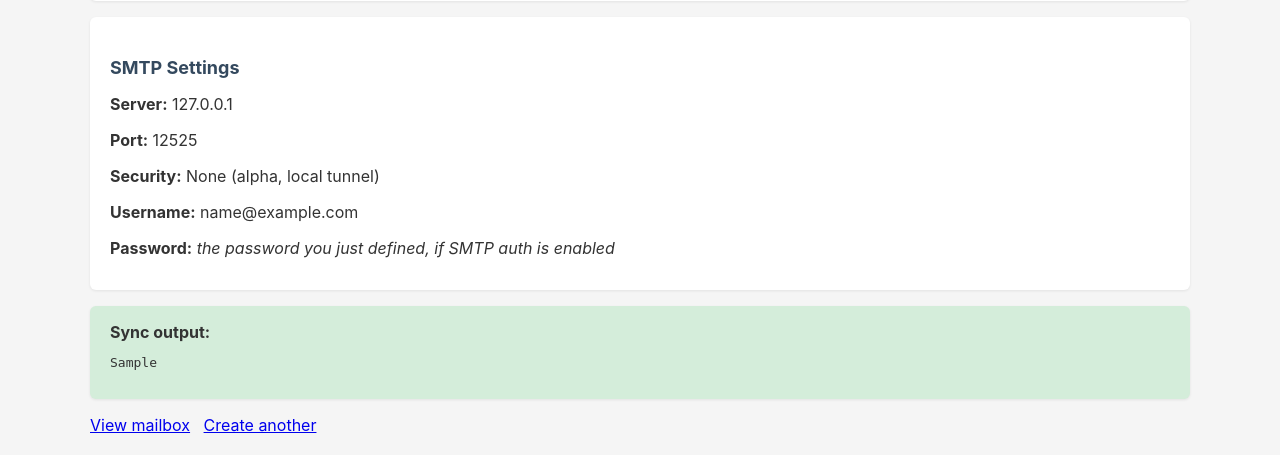
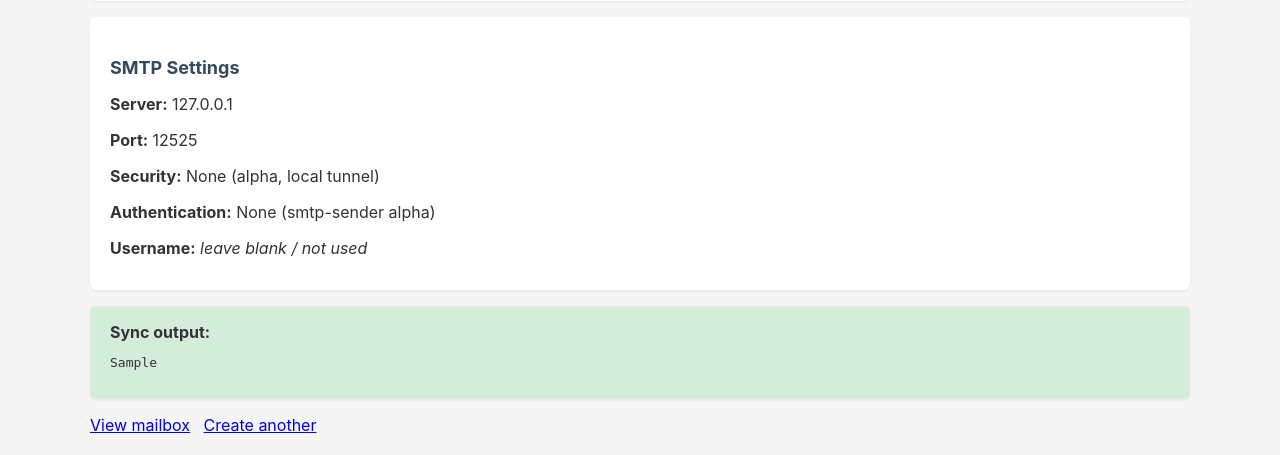
Before and after one commit to rzvend/openmailgate, a FastAPI app: template api/templates/mailbox_wizard.html in a window 1280 px wide. Shown: the part 785-1240 px from the top of the page. Run offline with FastAPI, Linux system fonts and the light colour scheme; the template is opened without the code that fills it: most values are stand-ins (such as "Sample title", 1, 10 or a date in 2020).

Commit message:
fix: Clarify Thunderbird IMAP and SMTP auth for alpha

```diff
--- a/api/templates/mailbox_wizard.html
+++ b/api/templates/mailbox_wizard.html
@@ -50,8 +50,8 @@
         <p><strong>Server:</strong> {% if is_local %}127.0.0.1{% else %}{{ smtp_srv }}{% endif %}</p>
         <p><strong>Port:</strong> {% if is_local %}12525{% else %}{{ smtp_p }}{% endif %}</p>
         <p><strong>Security:</strong> None (alpha{% if is_local %}, local tunnel{% endif %})</p>
-        <p><strong>Username:</strong> {{ result.address_email }}</p>
-        <p><strong>Password:</strong> <em>the password you just defined, if SMTP auth is enabled</em></p>
+        <p><strong>Authentication:</strong> None (smtp-sender alpha)</p>
+        <p><strong>Username:</strong> <em>leave blank / not used</em></p>
     </div>
     {% endif %}
 
--- a/api/templates/setup_first_mailbox.html
+++ b/api/templates/setup_first_mailbox.html
@@ -45,6 +45,7 @@
         <tr><td><strong>SMTP Server</strong></td><td>{% if is_local %}127.0.0.1{% else %}{{ smtp_srv }}{% endif %}</td></tr>
         <tr><td><strong>SMTP Port</strong></td><td>{% if is_local %}12525{% else %}{{ smtp_p }}{% endif %}</td></tr>
         <tr><td><strong>SMTP Security</strong></td><td>None (alpha{% if is_local %}, local tunnel{% endif %})</td></tr>
+        <tr><td><strong>SMTP Authentication</strong></td><td>None (smtp-sender alpha)</td></tr>
     </table>
 </div>
 {% endif %}
```
Also changed, not shown: 1 other file.
